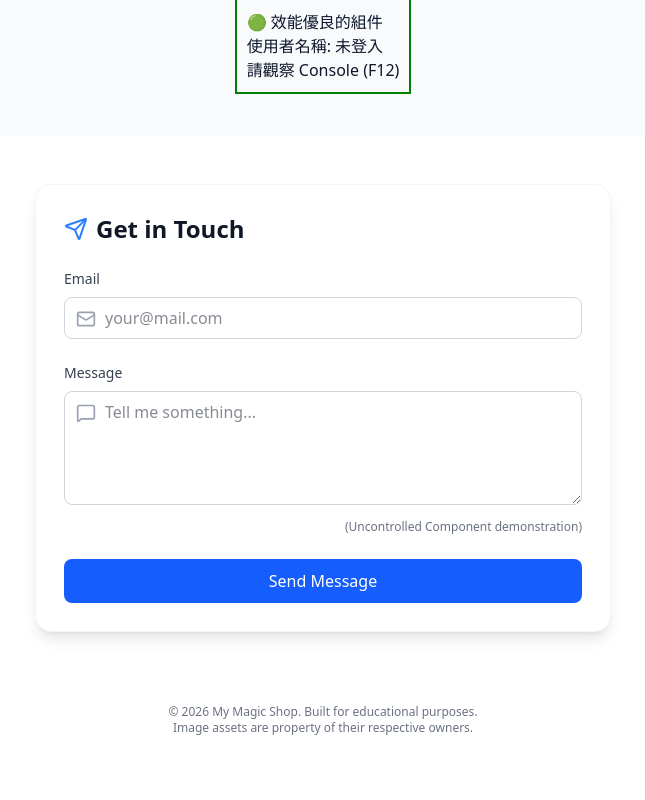
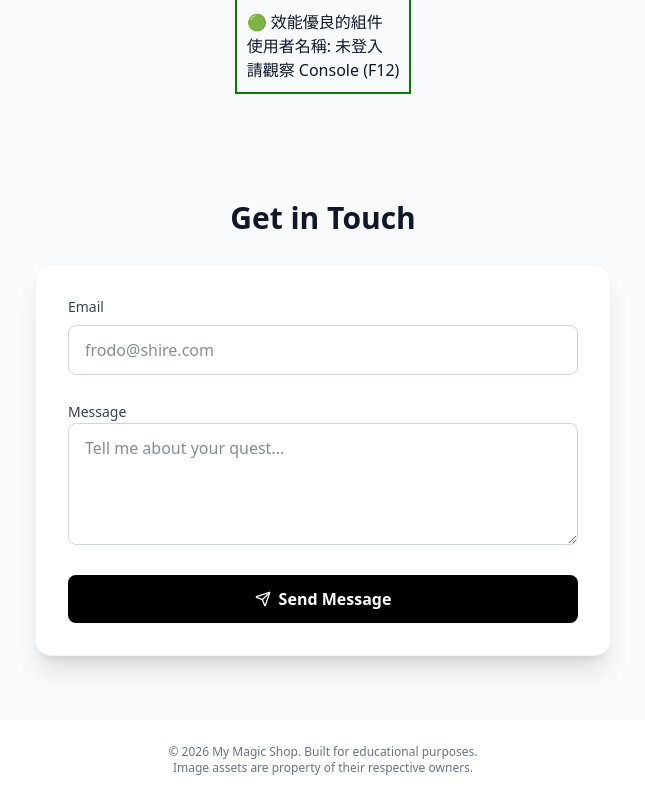
Before and after one commit to AlvinChen072380/photo-portfolio, a Next.js app: page /zustand-practice in a window 1280 px wide. Shown: the part 3377-4177 px from the top of the page, without its empty margins (317-962 px from the left). Before the commit the page ends 4137 px from the top, so only its background shows below. Built offline with nearby package versions, Linux system fonts and the light colour scheme; no server answers.

Commit message:
Add Contact Form backend API

```diff
--- /dev/null
+++ b/src/actions/sendEmail.ts
@@ -0,0 +1,49 @@
+'use server';
+
+ // 伺服器端執行的後端程式碼
+
+export interface FormState {
+  message: string;
+  success: boolean | null;
+  errors?: {
+    email?: string[];
+    message?: string[];
+  };
+}
+
+// 模擬延遲 (讓 UI 顯示 Loading)
+const sleep = (ms: number) => new Promise((r) => setTimeout(r, ms));
+
+export async function sendEmail(prevState: FormState, formData: FormData): Promise<FormState>{
+  // 1. 模擬網路延遲
+  await sleep(1500);
+  // 2. 取得欄位資料
+  const email = formData.get('email') as string;
+  const message = formData.get('message') as string;
+
+  // 3.簡單的後端驗證 (Server-side Validation)
+  // 真實專案中，通常用 Zod 來驗證
+  if (!email || !email.includes('@')) {
+    return {
+      success: false,
+      message: "Validation Failed",
+      errors: { email: ['Please enter a valid email.'] }
+    };
+  }
+
+  if (!message || message.length < 5) {
+    return {
+      success: false,
+      message: 'Validation Failed',
+      errors: { message: ['Message is too short (min 5 charts).'] }
+    };
+  }
+
+  // 4.(模擬) 發送 Email 成功
+  console.log(`Simulating email sent form: ${email}, content: ${message}`);
+
+  return {
+    success: true,
+    message: 'Message sent successfully! We will get back to you soon.',
+  };
+}
--- a/src/component/ContactForm.tsx
+++ b/src/component/ContactForm.tsx
@@ -1,30 +1,61 @@
 "use client";
 
 import { FormEvent, useRef, useState } from "react";
-import { Send, Mail, MessageSquare } from "lucide-react";
+import { Send, Mail, MessageSquare, Loader2 } from "lucide-react";
+import { sendEmail } from "../actions/sendEmail";
+import { useFormStatus } from "react-dom";
+import { useActionState } from "react";
+
+
+// 1.抽離按鈕元件 (為了使用 useFormStatus)
+function SubmitButton() {
+  const { pending } = useFormStatus(); //自動偵測是否正在送出中
+
+  return (
+    <button
+      type="submit"
+      disabled={pending}
+      className="w-full bg-black dark:bg-white text-white dark:text-black font-bold py-3 px-6 rounded-lg hover:opacity-80 transition-all disabled:opacity-50 disabled:cursor-not-allowed flex items-center justify-center gap-2"
+    >
+      {pending ? (
+        <>
+          <Loader2 className="w-4 h-4 animate-spin"/>
+          sending...
+        </>
+      ):(
+        <>
+          <Send className="w-4 h-4"/>
+          Send Message
+        </>
+      )}
+    </button>
+  );
+}
+
+
 
 export default function ContactForm() {
   // 1. Controlled Component (受控元件) - Email
   // 特徵:資料由 React State 管理 (Single Source of Truth)
   // 優點:可以即時驗證 (Real-time Validation)
-  const [email, setEmail] = useState("");
-  const [error, setError] = useState("");
+/*   const [email, setEmail] = useState("");
+  const [error, setError] = useState(""); */
 
   // 2. Uncontrolled Component (非受控元件) - Message
   // 特徵:資料由 DOM 本身管理， React 只是用 Ref 去查看
   // 優點:效能較好 (打字不會觸發 Re-render)，程式碼有時較簡潔
 
-  const messageRef = useRef<HTMLTextAreaElement>(null);
+ /*  const messageRef = useRef<HTMLTextAreaElement>(null); */
 
   //送出表單的處理邏輯
-  const handleSubmit = (e: FormEvent) => {
+/*   const handleSubmit = (e: FormEvent) => {
     e.preventDefault();
-
+ */
     // 取得 uncontrolled 的值
-    const messageValue = messageRef.current?.value || "";
+/*     const messageValue = messageRef.current?.value || ""; */
 
     // 驗證邏輯
-    if (!email.includes("@")) {
+  /*   if (!email.includes("@")) {
       setError("Please enter a valid email address.");
       return;
     }
@@ -32,31 +63,40 @@ export default function ContactForm() {
       setError("Message must be at a least 10 characters long.");
       return;
     }
-
+ */
     // 模擬送出API
-    console.log("Form Submitted:", {
+   /*  console.log("Form Submitted:", {
       email: email, // State
       message: messageValue, // Ref
     });
 
-    alert("Message sent ! (Check Console)");
+    alert("Message sent ! (Check Console)"); */
 
     // 清空表單
-    setEmail("");
+  /*   setEmail("");
     if (messageRef.current) messageRef.current.value = "";
     setError("");
   };
+ */
+
+  // 設定初始狀態
+  const initialState = { message: '', success: null, errors: {} };
+
+  // 綁定 Server Action
+  // state: 目前的狀態 (成功/失敗訊息)
+  // formAction: 綁定到 <form> 的函式
+  const [state, formAction] = useActionState(sendEmail, initialState);
 
   return (
-    <section className="max-w-xl mx-auto my-12 p-7 bg-white dark:bg-gray-900 rounded-2xl shadow-lg border border-gray-100 dark:border-gray-800 ">
+   /*  <section className="max-w-xl mx-auto my-12 p-7 bg-white dark:bg-gray-900 rounded-2xl shadow-lg border border-gray-100 dark:border-gray-800 ">
       <h2 className="text-2xl font-bold mb-6 flex items-center gap-2">
         <Send className="w-6 h-6 text-blue-500" />
         Get in Touch
       </h2>
 
-      <form onSubmit={handleSubmit} className="space-y-6">
-        {/* Controlled Input (Email) */}
-        <div className="space-y-2">
+      <form onSubmit={handleSubmit} className="space-y-6"> */
+        /* Controlled Input (Email) */
+       /*  <div className="space-y-2">
           <label htmlFor="email" className="block text-sm font-medium text-gray-700 dark:text-gray-300">
             Email
           </label>
@@ -65,21 +105,21 @@ export default function ContactForm() {
             <input
               id="email"
               type="email"
-              placeholder="your@mail.com"
+              placeholder="your@mail.com" */
               // 關鍵: value 綁定 state
-              value={email}
+             /*  value={email} */
               // 關鍵: onchange 更新 state
-              onChange={(e) => {
+             /*  onChange={(e) => {
                 setEmail(e.target.value);
-                if (error) setError(''); // 打字時清除錯誤訊息
-              }}
+                if (error) setError(''); */ // 打字時清除錯誤訊息
+             /*  }}
               className="w-full pl-10 pr-4 py-2 rounded-lg border border-gray-300 dark:border-gray-700 bg-transparent focus:ring-2 focus:ring-blue-500 focus:outline-none transition-all"
             />
           </div>
-        </div>
+        </div> */
 
-        {/* Uncontrolled Input (Message) */}
-        <div className="space-y-2">
+        /* Uncontrolled Input (Message) */
+        /* <div className="space-y-2">
           <label htmlFor="message" className="block text-sm font-medium text-gray-700 dark:text-gray-300">
             Message
           </label>
@@ -88,9 +128,9 @@ export default function ContactForm() {
             <textarea
               id="message"
               rows={4}
-              placeholder="Tell me something..."
+              placeholder="Tell me something..." */
               // 關鍵: 使用 ref 綁定， 不使用 value 和 onChange
-              ref={messageRef}
+             /*  ref={messageRef}
               className="w-full pl-10 pr-4 py-2 rounded-lg border border-gray-300 dark:border-gray-700 br-transparent focus:ring-2 focus:ring-blue-500 focus:outline-none transition-all"
             />
           </div>
@@ -98,9 +138,9 @@ export default function ContactForm() {
             (Uncontrolled Component demonstration)
           </p>
         </div>
-
-        {/* Error Message Area */}
-        {error && (
+ */
+        /* Error Message Area */
+       /*  {error && (
           <p className="text-red-500 text-sm bg-red-50 dark:bg-red-900/20 p-2 rounded">
             ⚠️ {error}
           </p>
@@ -113,6 +153,86 @@ export default function ContactForm() {
           Send Message
         </button>
       </form>
+    </section> */
+
+    <section className="py-16 px-4 bg-gray-50 dark:bg-gray-900/50">
+      <div className="max-w-xl mx-auto">
+        <h2 className="text-3xl font-bold text-center mb-7 text-gray-900 dark:text-white">
+          Get in Touch
+        </h2>
+
+        <div className="bg-white dark:bg-black p-8 rounded-2xl shadow-xl border border-gray-100 dark:border-gray-800">
+        {/* 成功訊息 UI*/}
+        {state.success ? (
+          <div className="text-center py-10 spacer-y-4 animate-in fade-in zoom-in duration-500">
+            <div className="w-16 h-16 bg-green-100 dark:bg-green-900/30 text-green-600 dark:text-green-400 rounded-full flex items-center justify-center mx-auto text-2xl">
+              ✓
+            </div>
+            <h3 className="text-xl font-bold text-gray-900 dark:text-white">Thank You!</h3>
+            <p className="text-gray-500">{state.message}</p>
+
+            <button
+              onClick={() => window.location.reload()}
+              className="text-sm underline text-gray-500 hover:text-black dark:hove:text-white"
+            >
+              Send another message
+            </button>
+          </div>
+        ):(
+          /* 表單區域 */
+          <form action={formAction} className="space-y-6">
+
+            {/* Email 欄位 */}
+            <div>
+              <label htmlFor="email" className="block text-sm font-medium text-gray-700 dark:text-gray-300 mb-2">
+                Email
+              </label>
+              <input
+                type="email"
+                id="email"
+                name="email"
+                required
+                placeholder="frodo@shire.com"
+                className="w-full px-4 py-3 rounded-lg border border-gray-300 dark:border-gray-700 bg-white dark:bg-gray-800 text-gray-900 dark:text-white focus:ring-2 focus:ring-black dark:focus:ring-white outline-none transition-all"
+              />
+              {/* 錯誤訊息顯示 */}
+              {state.errors?.email && (
+                <p className="text-red-500 text-sm mt-1">{state.errors.email[0]}</p>
+              )}
+            </div>
+
+            {/* Message 欄位 */}
+            <div>
+              <label htmlFor="message" className="black text-sm font-medium text-gray-700 dark:text-gray-300 mb-2">
+                Message
+              </label>
+              <textarea
+                name="message"
+                id="message"
+                required
+                rows={4}
+                placeholder="Tell me about your quest..."
+                className="w-full px-4 py-3 rounded-lg border border-gray-300 dark:border-gray-700 bg-white dark:bg-gray-800 text-gray-900 dark:text-white
+                focus:ring-2 focus:ring-black dark:focus:ring-white outline-none transition-all"
+              />
+                {state.errors?.message && (
+                  <p className="text-red-500 text-sm mt-1">{state.errors.message[0]}</p>
+                )}
+            </div>
+
+            {/* 送出的按鍵 */}
+            <SubmitButton />
+
+            {/* 全域失敗訊息 */}
+            {state.success === false && state.message && (
+              <div className="p-3 bg-red-50 dark:bg-red-900/20 text-red-600 dark:text-red-400 text-sm rounded-lg text-center">
+                {state.message}
+              </div>
+            )}
+          </form>
+        )}
+        </div>
+      </div>
     </section>
   );
 }
--- /dev/null
+++ b/src/hooks/useDebounce.ts
@@ -0,0 +1,21 @@
+import { useState, useEffect } from "react";
+
+
+// T 可以是 string, number 等任何型別
+export function useDebounce<T>(value: T, delay: number = 500): T {
+  const [debouncedValue, setDebouncedValue] = useState<T>(value);
+
+  useEffect(() => {
+    // 1. 設定計時器，delay 毫秒後更新值
+    const handler = setTimeout(() => {
+      setDebouncedValue(value);
+    }, delay);
+
+    // 2. 清除計時器 (如果 value 在 delay 時間內右改變了，就會取消上一次的計時)
+    return () => {
+      clearTimeout(handler);
+    };
+  }, [value, delay]);
+
+  return debouncedValue;
+}
```
Also changed, not shown: app/page.tsx (+28 -15 lines), src/hooks/useGalleryLogic.ts (added, +46 -0 lines).
